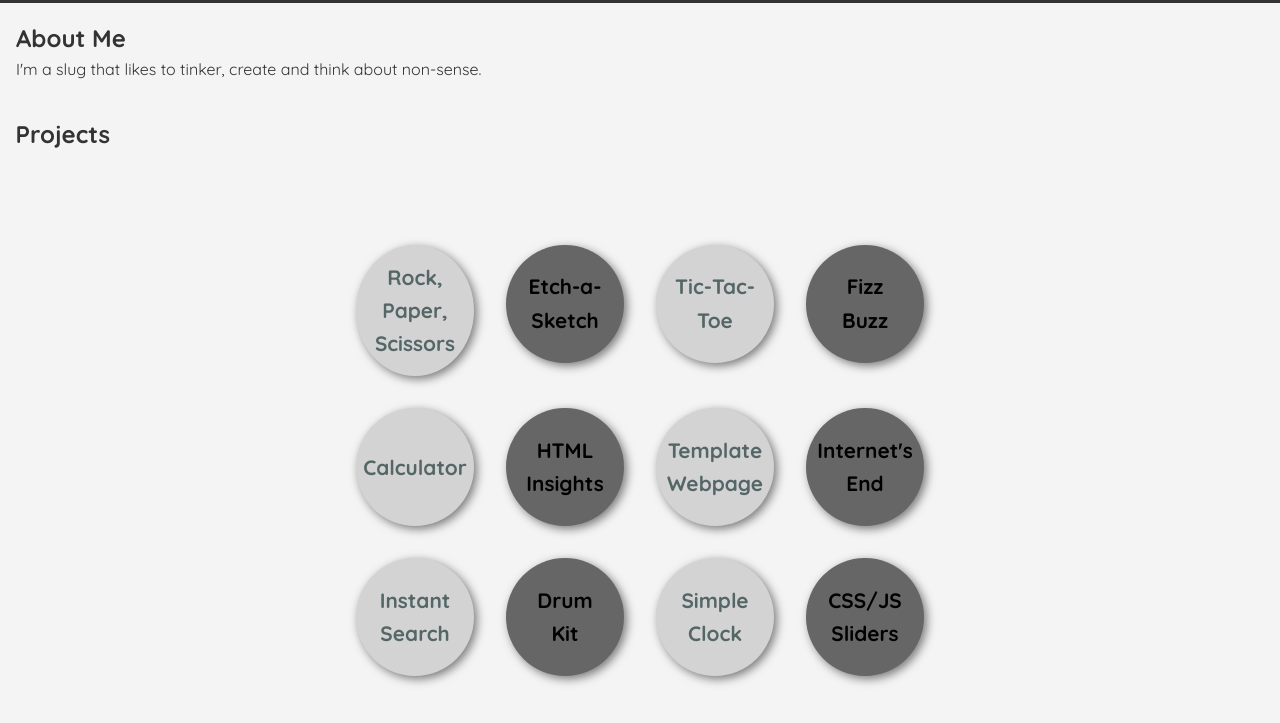
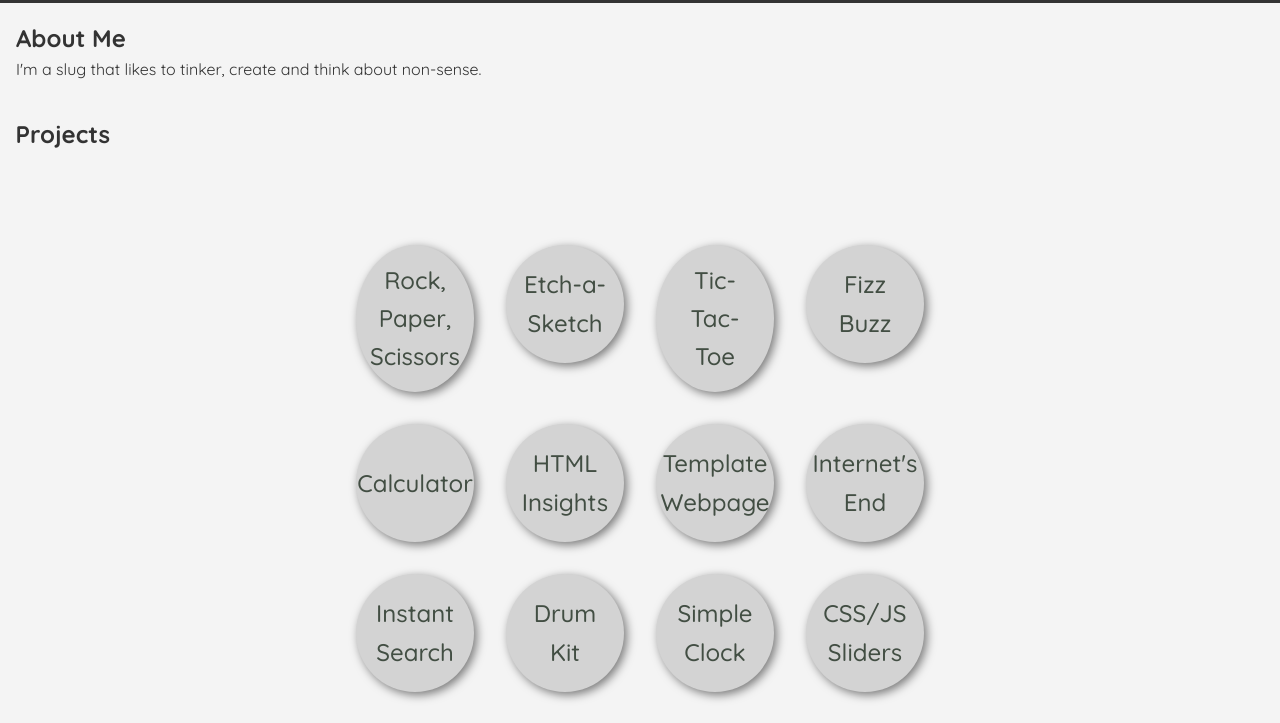
Before and after one commit to rafa-net/portfolio, a plain HTML site: page index.html in a window 1280 px wide. Shown: the part 77-800 px from the top of the page. Drawn offline with Linux system fonts and the light colour scheme; a web font is replaced by a local one.

Commit message:
Fix spheres retaining color after hover

```diff
--- a/styles.css
+++ b/styles.css
@@ -99,7 +99,7 @@ a:focus {
 .project {
   align-items: center;
   aspect-ratio: 1/1;
-  background-color: #666;
+  background-color: lightgray;
   border-radius: 50%;
   box-shadow: 3px 3px 10px rgba(0, 0, 0, 0.5);
   cursor: pointer;
@@ -111,13 +111,10 @@ a:focus {
   text-align: center;
 }
 
-.project:nth-child(odd) {
-  background-color: lightgray;
-  color: #566;
-}
-
 .project h3 {
-  font-size: 1.3rem;
+  color: rgb(66, 78, 67);
+  font-size: 1.5rem;
+  font-weight: 500;
 }
 
 .copyright {
```
